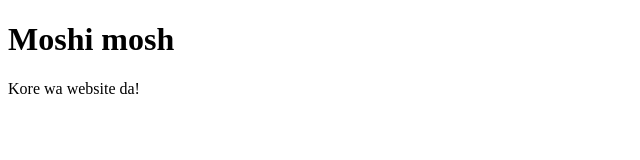
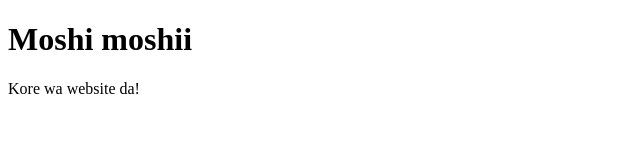
Before and after one commit to ArianAhmed/SelfSite, a plain HTML site: page index.html in a window 1280 px wide. Shown: the full height of the page, 0-640 px from the left. Drawn offline with Linux system fonts and the light colour scheme.

Commit message:
Update index.html

```diff
--- a/index.html
+++ b/index.html
@@ -4,7 +4,7 @@
     <title>Welcome to the test page</title>
 </head>
 <body>
-    <h1>Moshi mosh</h1>
+    <h1>Moshi moshii</h1>
     <p3>Kore wa website da!</p3>
 </body>
 </html>
```
